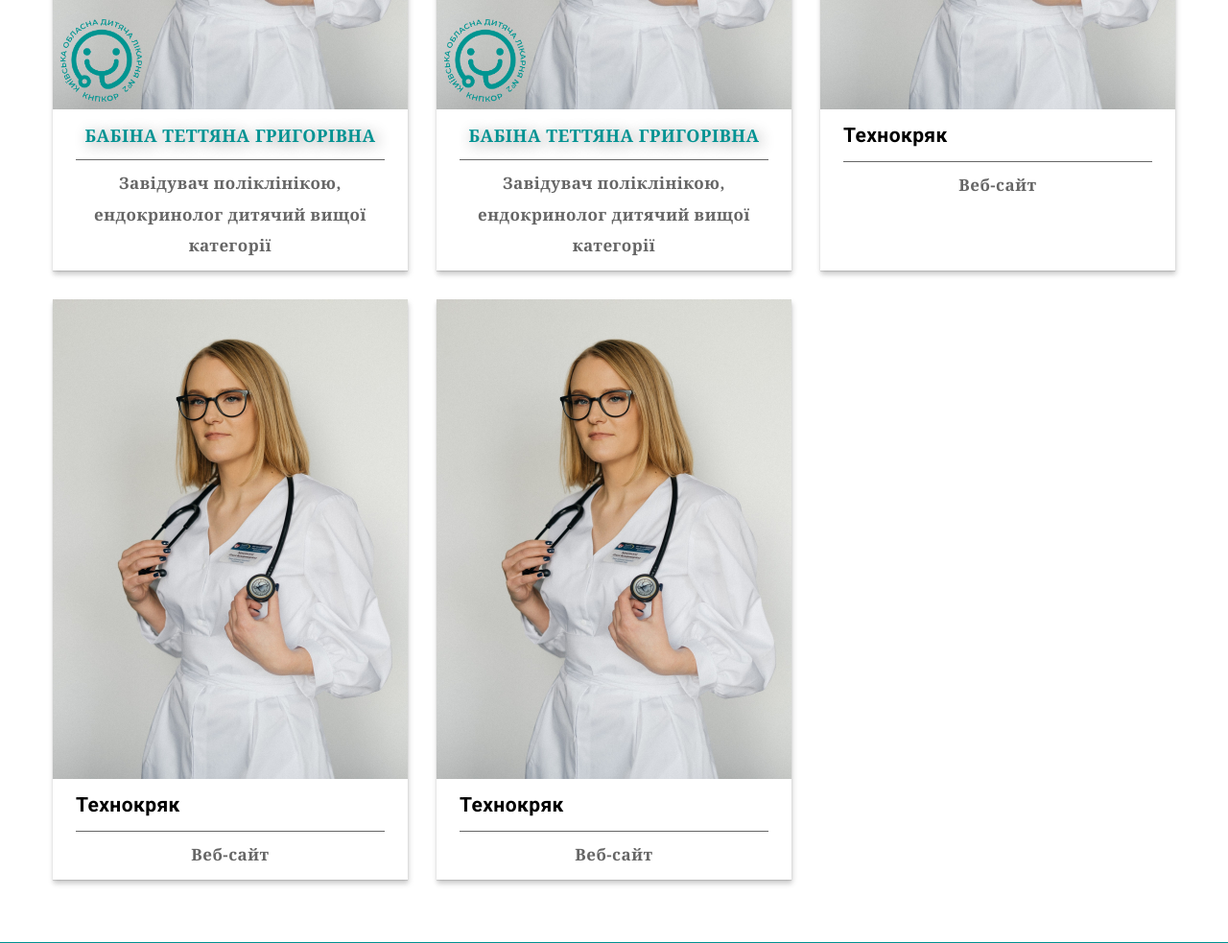
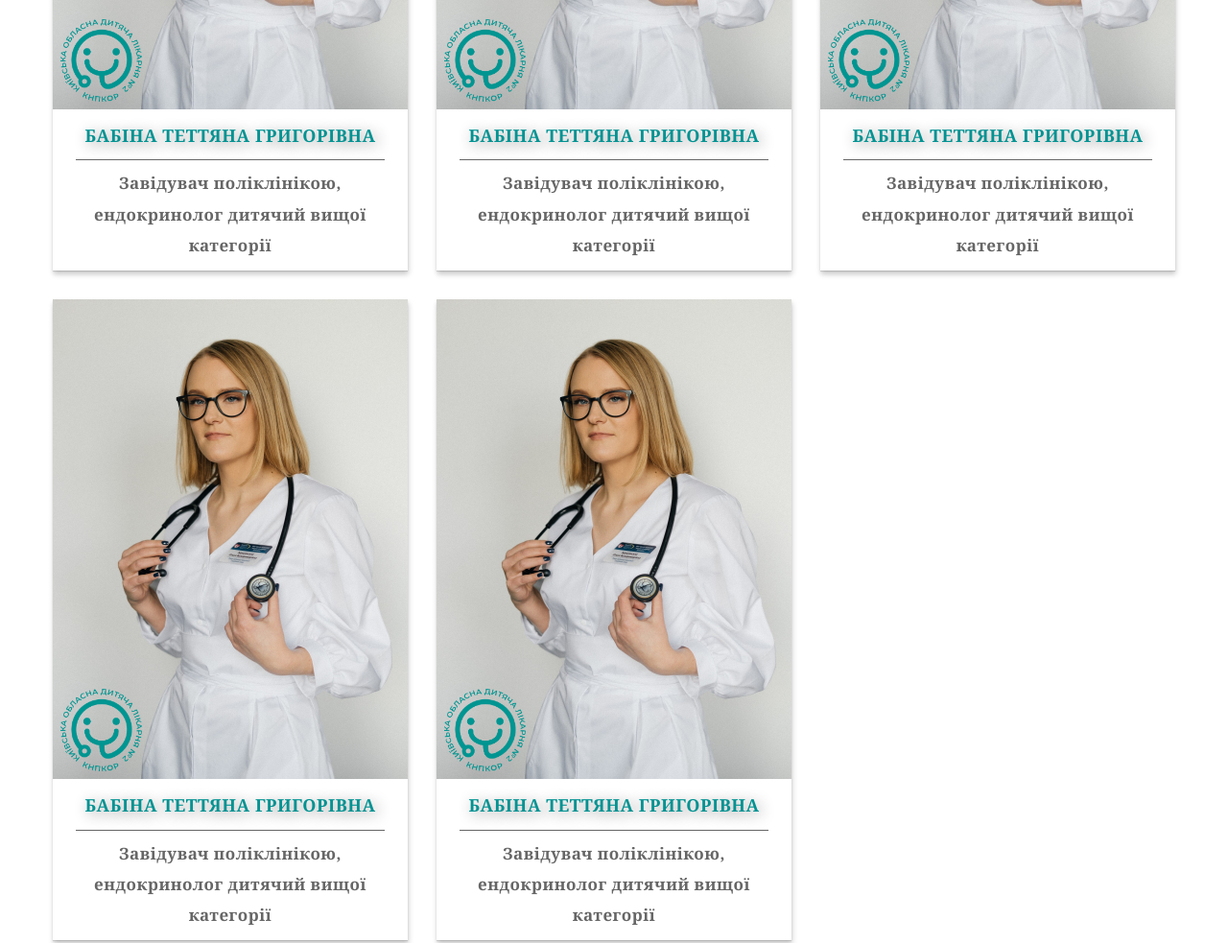
Before and after one commit to AndriiKachan1996/hospital1488, a plain HTML site: page doctors.html in a window 1280 px wide. Shown: the part 3500-4483 px from the top of the page at 96% size. Drawn offline with nearby package versions, Linux system fonts and the light colour scheme; a web font is replaced by a local one.

Commit message:
fix last three cards

```diff
--- a/doctors.html
+++ b/doctors.html
@@ -426,39 +426,51 @@
 
                 <li class="gallery__item">
                     <div class="gallery__img-wrap">
+
                         <img class="gallery__img" src="./images/doctor-test.jpg" alt="Технокряк" />
 
+                        <img class="gallery__logo" src="./images/logoPNG.png" alt="logo">
                     </div>
 
                     <div class="gallery__tab">
-                        <h2 class="gallery__tab--product">Технокряк</h2>
-                        <p class="gallery__tab--specifical">Веб-сайт</p>
+                        <h2 class="gallery__tab--name">Бабіна Теттяна Григорівна</h2>
+                        <p class="gallery__tab--specifical">Завідувач поліклінікою, ендокринолог дитячий вищої категорії
+                        </p>
                     </div>
                 </li>
 
+
                 <li class="gallery__item">
                     <div class="gallery__img-wrap">
+
                         <img class="gallery__img" src="./images/doctor-test.jpg" alt="Технокряк" />
 
+                        <img class="gallery__logo" src="./images/logoPNG.png" alt="logo">
                     </div>
 
                     <div class="gallery__tab">
-                        <h2 class="gallery__tab--product">Технокряк</h2>
-                        <p class="gallery__tab--specifical">Веб-сайт</p>
+                        <h2 class="gallery__tab--name">Бабіна Теттяна Григорівна</h2>
+                        <p class="gallery__tab--specifical">Завідувач поліклінікою, ендокринолог дитячий вищої категорії
+                        </p>
                     </div>
                 </li>
 
+
                 <li class="gallery__item">
                     <div class="gallery__img-wrap">
+
                         <img class="gallery__img" src="./images/doctor-test.jpg" alt="Технокряк" />
 
+                        <img class="gallery__logo" src="./images/logoPNG.png" alt="logo">
                     </div>
 
                     <div class="gallery__tab">
-                        <h2 class="gallery__tab--product">Технокряк</h2>
-                        <p class="gallery__tab--specifical">Веб-сайт</p>
+                        <h2 class="gallery__tab--name">Бабіна Теттяна Григорівна</h2>
+                        <p class="gallery__tab--specifical">Завідувач поліклінікою, ендокринолог дитячий вищої категорії
+                        </p>
                     </div>
                 </li>
+
         </div>
 
         </section>
```
Also changed, not shown: departments.html (+0 -16 lines).
